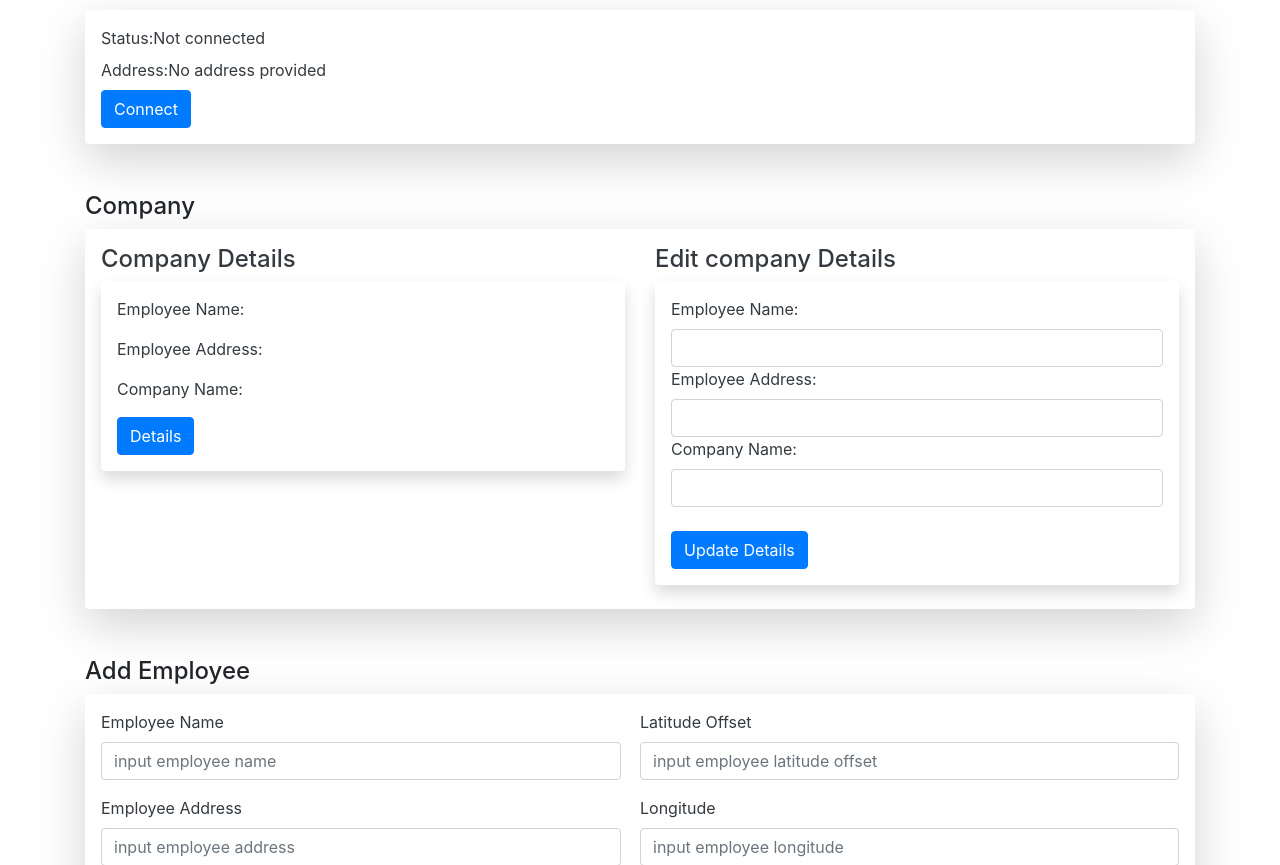
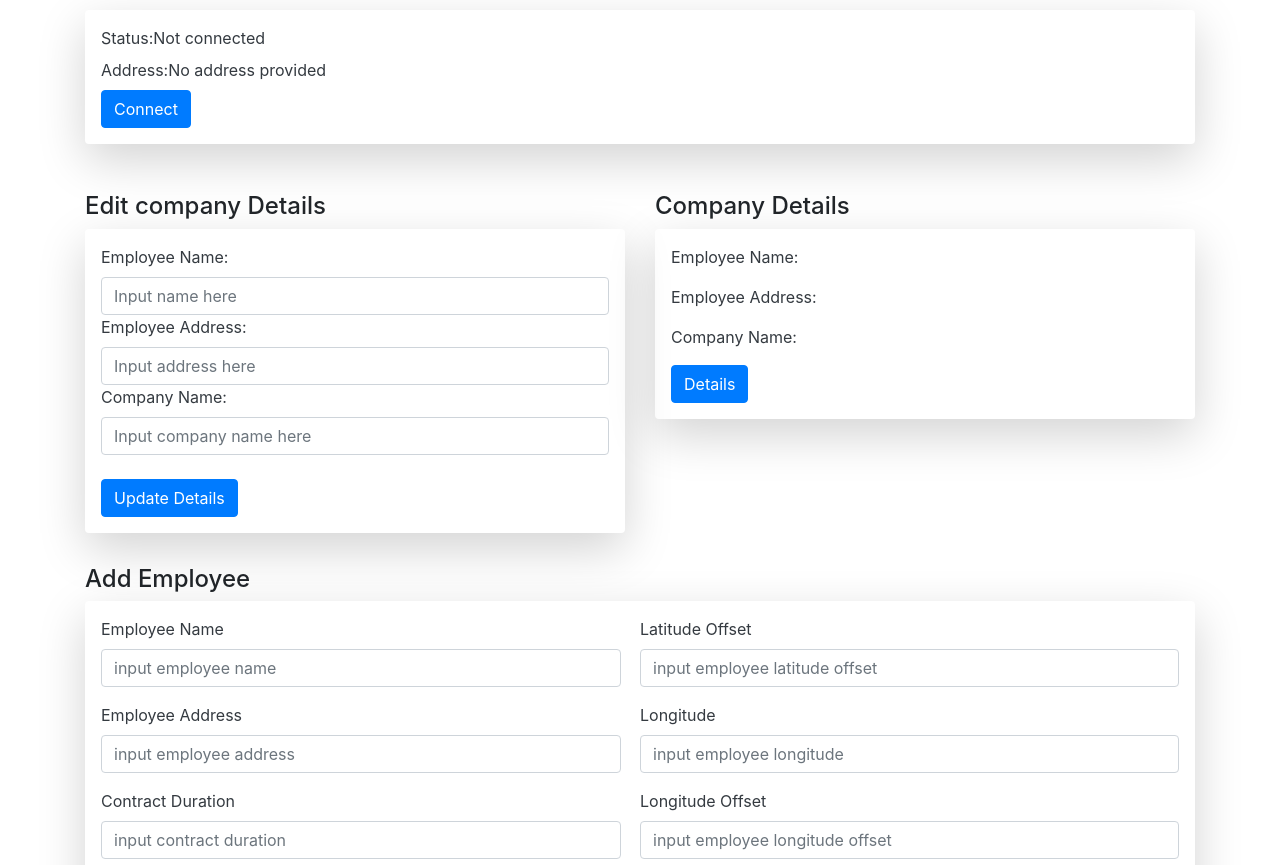
Before and after one commit to Fisseha-Estifanos/defund_dApp, a Flask app: page /employer in a window 1280 px wide. Shown: the part 187-1052 px from the top of the page. Run offline with Flask 2, Linux system fonts and the light colour scheme; some libraries are stand-ins or nearby versions.

Commit message:
minor mod

```diff
--- a/web/templates/employer.html
+++ b/web/templates/employer.html
@@ -25,12 +25,37 @@
     </div>
 
     <br>
-    <h4>Company</h4>
-    <div id="company_details" class="shadow-lg p-3 bg-white rounded form-group mb-4 text-dark">
+    <!-- <h4>Company</h4> -->
+    <!-- <div id="company_details" class="shadow-lg p-3 bg-white rounded form-group mb-4 text-dark"> -->
       <div class="row">
         <div class="col-md">
+          <h4>Edit company Details</h4>
+          <div id="edit_company_details_container" class="shadow-lg rounded form-group p-3 mb-2 text-dark">
+            <div class="container">
+              <div class="row form-label">
+                <label>Employee Name: </label>
+                <input class="form-control" placeholder="Input name here" id="edit_employer_name"></input>
+              </div>
+              <div class="row form-label">
+                <label>Employee Address: </label>
+                <input class="form-control" placeholder="Input address here" id="edit_employer_address" type="text"></input>
+              </div>
+              <div class="row form-label">
+                <label>Company Name: </label>
+                <input class="form-control" placeholder="Input company name here" id="edit_company_name" type="text"></input>
+              </div>
+
+              <br>
+              <div class="row">
+                <button id="edit_company_details" class="btn btn-primary" onclick="editCompanyDetails()">Update Details</button>
+              </div>
+            </div>
+          </div>
+        </div>
+
+        <div class="col-md">
           <h4>Company Details</h4>
-          <div id="company_details" class="shadow rounded form-group p-3 mb-2 text-dark">
+          <div id="company_details" class="shadow-lg rounded form-group p-3 mb-2 text-dark">
               <div class="container">
                   <div class="row form-label">
                       <label>Employee Name: </label>
@@ -59,33 +84,8 @@
               </div>
           </div>
         </div>
-
-        <div class="col-md">
-          <h4>Edit company Details</h4>
-          <div id="edit_company_details_container" class="shadow rounded form-group p-3 mb-2 text-dark">
-            <div class="container">
-              <div class="row form-label">
-                <label>Employee Name: </label>
-                <input class="form-control" id="edit_employer_name"></input>
-              </div>
-              <div class="row form-label">
-                <label>Employee Address: </label>
-                <input class="form-control" id="edit_employer_address" type="text"></input>
-              </div>
-              <div class="row form-label">
-                <label>Company Name: </label>
-                <input class="form-control" id="edit_company_name" type="text"></input>
-              </div>
-
-              <br>
-              <div class="row">
-                <button id="edit_company_details" class="btn btn-primary" onclick="editCompanyDetails()">Update Details</button>
-              </div>
-            </div>
-          </div>
-        </div>
       </div>
-    </div>
+    <!-- </div> -->
 
     <br>
     <h4>Add Employee</h4>
@@ -188,7 +188,7 @@
               <input type="number" class="form-control" style="margin-right:0.5cm" id="employee_id" placeholder="input employee id"></input>
             </div>
             <div class="row">
-              <button id="get_individual_employee_details" class="btn btn-primary" onclick="getIndividualEmployeeDetails()">Get Individual Employee Detail</button>
+              <button id="get_individual_employee_details_by_Id" class="btn btn-primary" onclick="getIndividualEmployeeDetails()">Get Individual Employee Detail</button>
             </div>
           </div>
 
@@ -198,7 +198,7 @@
               <input type="text" class="form-control" id="ind_employee_address" placeholder="input employee address"></input>
             </div>
             <div class="row">
-              <button id="get_individual_employee_details" class="btn btn-primary" onclick="getIndividualEmployeeDetailsAddress()">Get Individual Employee Detail</button>
+              <button id="get_individual_employee_details_by_Address" class="btn btn-primary" onclick="getIndividualEmployeeDetailsAddress()">Get Individual Employee Detail</button>
             </div>
           </div>
         </div>
```
